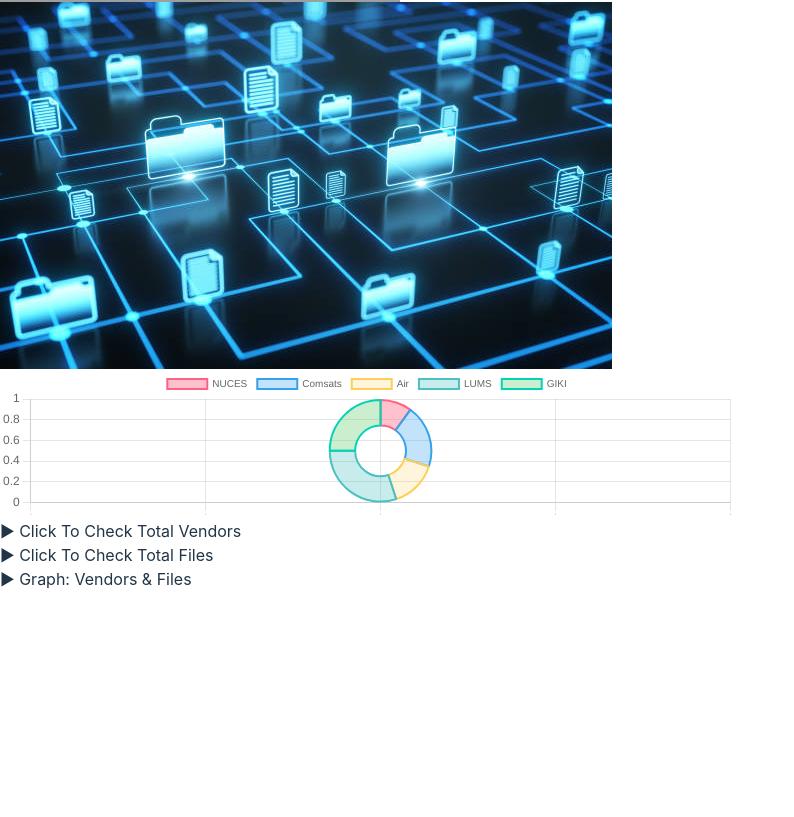
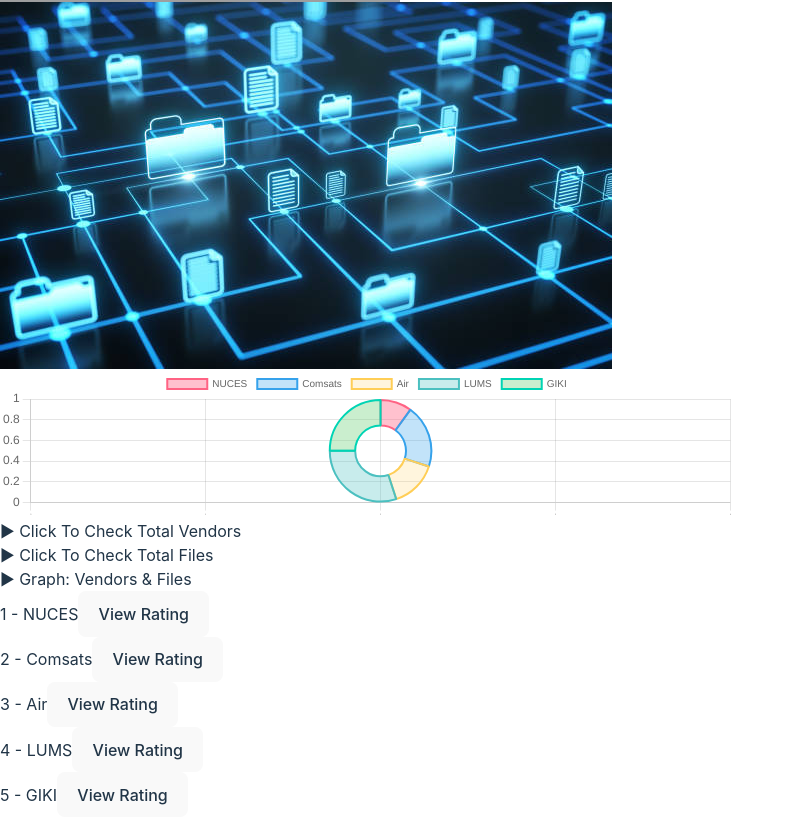
Before and after one commit to mhuzaifi0604/File-Management-System, a React (Vite) app in the folder File Manager/: page /dashboard in a window 1280 px wide. Shown: the part 784-1601 px from the top of the page, without its empty margins (0-794 px from the left). Before the commit the page ends 1375 px from the top, so only its background shows below. Built offline with nearby package versions, Linux system fonts and the light colour scheme; grey boxes are pictures that could not be loaded.

Commit message:
Everything complete

```diff
--- a/File Manager/package.json
+++ b/File Manager/package.json
@@ -13,6 +13,7 @@
     "@fortawesome/fontawesome-svg-core": "^6.4.0",
     "@fortawesome/free-solid-svg-icons": "^6.4.0",
     "@fortawesome/react-fontawesome": "^0.2.0",
+    "animate.css": "^4.1.1",
     "chart.js": "^4.3.0",
     "classnames": "^2.3.2",
     "react": "^18.2.0",
--- a/File Manager/src/Components/Home.jsx
+++ b/File Manager/src/Components/Home.jsx
@@ -3,6 +3,7 @@ import classNames from 'classnames';
 import Picflip from "./picflip";
 import { Line, Doughnut } from 'react-chartjs-2';
 import 'chart.js/auto';
+import 'animate.css';
 
 function Home() {
     const [vendors, setvendors] = useState(5);
@@ -11,6 +12,25 @@ function Home() {
     const [total, settotal] = useState(0);
     const [check, setcheck] = useState(true);
     const imageurl = 'https://www.shutterstock.com/image-photo/vendor-concept-wooden-letters-on-260nw-709623133.jpg';
+    const [rating, setrating] = useState([]);
+    const [animate, setAnimate] = useState(false);
+
+    useEffect(() => {
+      setAnimate(true);
+    }, []);
+
+    const generateRating = () => {
+        const min = 1;
+        const max = 5;
+        const ratings = Math.floor(Math.random() * (max - min + 1)) + min;
+        return ratings;
+      };
+
+      const handleRatingClick = (index) => {
+        const updatedRatings = [...rating];
+        updatedRatings[index] = generateRating();
+        setrating(updatedRatings);
+      };
 
     useEffect(() => {
         let temp = 0;
@@ -99,7 +119,7 @@ function Home() {
                     <input type="text" name='vendor' placeholder="Enter New Vendor" className="text-white w-2/6 border-2 border-teal-500 bg-transparent p-1 m-2 rounded-full focus:bg-[#212134]" />
                     <label className=" text-white font-serif italic">Files:&nbsp;</label>
                     <input type="number" name='Files' placeholder="Enter No. of files" className="text-white w-2/6 border-2 border-teal-500 bg-transparent p-1 m-2 rounded-full focus:bg-[#212134]" />
-                    <button type="submit" className="w-0.5/6 bg-teal-500 text-white justify-center ml-6 hover:h-12 ">Add Vendor</button>
+                    <button type="submit" className="w-0.5/6 bg-[#1a1a1a] text-teal-500 justify-center ml-6 hover:h-12 hover:bg-teal-500 hover:text-black ">Add Vendor</button>
                 </form>
                 <div className="flex items-center w-full h-48 mt-8">
                     <div className="flex w-1/3 h-full text-white rounded-lg m-4 bg-[#212134] border border-teal-500">
@@ -117,6 +137,22 @@ function Home() {
                     <div className="flex justify-center items-center w-1/3 h-full text-white m-4 text-sm">▶ Click To Check Total Files</div>
                     <div className="flex justify-center items-center w-1/3 h-full text-white m-4 text-sm">▶ Graph: Vendors & Files</div>
                 </div>
+                <div className="flex justify-center items-center h-full w-full border border-teal-500 overflow-y-auto p-2">
+      <ul className="w-5/6 relative">
+        {names.map((vendor_name, index) => (
+          <li key={index} className={`flex items-center w-full h-12 bg-[#212134] border border-teal-500 m-2 p-2 rounded-full font-bold relative animate__animated ${animate ? "animate__slideInLeft" : ""}`}>
+            <span className='flex items-center justify-center'>{index+1} - {vendor_name}
+              {rating[index] !== undefined ? (
+                <span className="absolute right-4">{'⭐'.repeat(rating[index])}</span>
+              ) : (
+                <button onClick={() => handleRatingClick(index)} className="p-2 m-2 h-10 rounded-lg text-sm bg-[#1a1a1a] text-teal-500 hover:bg-teal-500 hover:text-black absolute right-4">View Rating</button>
+              )}
+            </span>
+          </li>
+        ))}
+      </ul>
+    </div>
+
             </div>
         </>
     )
--- a/File Manager/src/Components/filemanager.jsx
+++ b/File Manager/src/Components/filemanager.jsx
@@ -4,9 +4,10 @@ import FileUpload from "./Upload";
 function File_Manager() {
     return(
         <>
-        <div className="flex justify-center items-center h-full w-full">
+        <div className="flex flex-col justify-center items-center h-full w-full">
             <FileUpload/>
         </div>
+
         </>
     )
 }
--- a/File Manager/src/Components/login.jsx
+++ b/File Manager/src/Components/login.jsx
@@ -58,7 +58,7 @@ function Login() {
 
   return (
 
-    <div className='flex flex-grow flex-shrink h-screen w-screen border-2 border-pink-950'>
+    <div className='flex flex-grow flex-shrink h-screen w-screen'>
       <div className='flex flex-grow basis-1/2 justify-center items-center overflow-auto bg-[#1b1b5b] bg-opacity-30'>
         <form onSubmit={handleSubmit} className="m-5 p-6 w-4/5 border-2 border-blue-900 bg-[#170c27] backdrop-filter backdrop-blur-md shadow-lg shadow-teal-100 rounded-md">
           <div className='flex justify-center items-center'>
--- a/File Manager/src/Components/picflip.jsx
+++ b/File Manager/src/Components/picflip.jsx
@@ -18,7 +18,7 @@ function Picflip({ imageurl, vendors, total, check }) {
     const contentClasses = classNames('mt-4', {
         'hidden': !isContentVisible,
     });
-    console.log("imageurl: ", imageurl);
+
     return (
         <>
             {!isContentVisible && (
```
Also changed, not shown: 1 other file (tests, documents, lock files or other folders).
